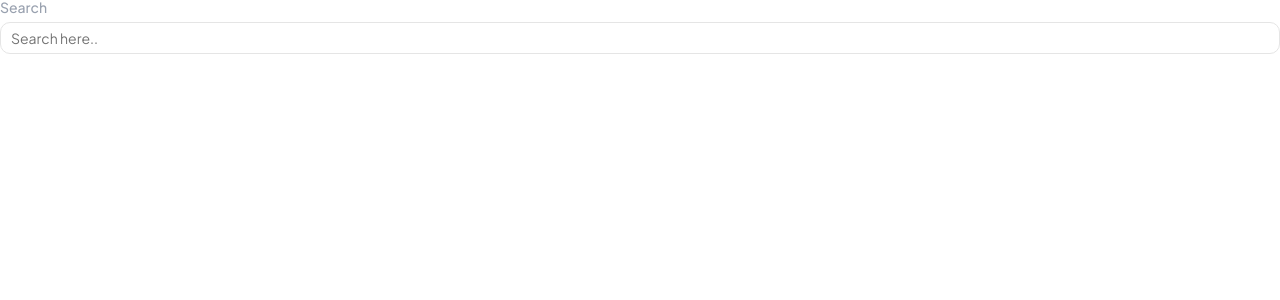
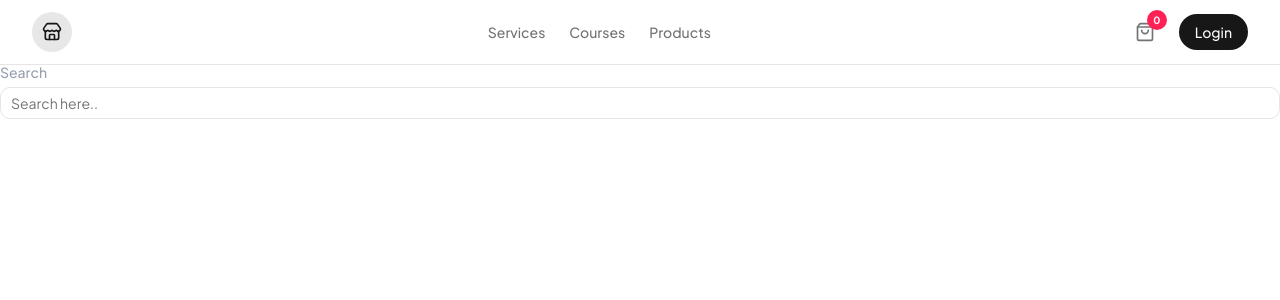
Before and after one commit to Saheel-Mahzz/Ecommerce-Dashboard, a Next.js app: page / in a window 1280 px wide. Shown: the top 300 px of the page. Built offline with nearby package versions, Linux system fonts and the light colour scheme.

Commit message:
feat: implemented a navbar design

```diff
--- a/app/layout.tsx
+++ b/app/layout.tsx
@@ -2,6 +2,7 @@ import type { Metadata } from "next";
 import { Plus_Jakarta_Sans } from "next/font/google";
 import "./globals.css";
 import { Toaster } from "@/components/ui/sonner";
+import { Navbar } from "@/components/navbar";
 
 const fontSans = Plus_Jakarta_Sans({
   subsets: ["latin"],
@@ -24,7 +25,8 @@ export default function RootLayout({
       <body
         className={`${fontSans.className} min-h-full flex flex-col font-sans`}
       >
-        {children}
+        <Navbar />
+        <main className="flex-1">{children}</main>
         <Toaster richColors position="top-center" duration={4000} />
       </body>
     </html>
--- a/components/navbar/index.tsx
+++ b/components/navbar/index.tsx
@@ -1,8 +1,8 @@
 "use client";
 
-import { NavLogo } from "./NavLogo";
-import { NavLinks } from "./NavLinks";
-import { NavUserActions } from "./NavUserActions";
+import { NavUserActions } from "./navActions";
+import { NavLinks } from "./navLinks";
+import { NavLogo } from "./navLogo";
 
 export function Navbar() {
   return (
--- /dev/null
+++ b/components/navbar/navActions.tsx
@@ -0,0 +1,51 @@
+"use client";
+
+import Link from "next/link";
+import { ShoppingBag, User, LogOut } from "lucide-react";
+import { useAuthStore } from "@/stores/useAuthStore";
+import { useCartStore } from "@/stores/useCartStore";
+// Yedi cart store chhaina bhane itemsCount mock variable use garna sakincha
+
+export function NavUserActions() {
+  const { isLoggedIn } = useAuthStore();
+  // Cart items count
+  //   const cartItems = useCartStore((state) => state.items || []);
+  //   const totalCartCount = cartItems.reduce(
+  //     (acc, item) => acc + item.quantity,
+  //     0,
+  //   );
+
+  return (
+    <div className="flex items-center gap-4">
+      {/* Cart Icon with Red Count Badge */}
+      <Link
+        href="/cart"
+        className="relative p-2 text-muted-foreground hover:text-foreground transition-colors"
+      >
+        <ShoppingBag className="w-5 h-5" />
+        <span className="absolute -top-1 -right-1 flex h-5 w-5 items-center justify-center rounded-full bg-rose-500 text-[10px] font-bold text-white">
+          {/* {totalCartCount} */} 0
+        </span>
+      </Link>
+
+      {/* Auth State Switch */}
+      {isLoggedIn ? (
+        <div className="flex items-center gap-2">
+          {/* Avatar Icon */}
+          <div className="w-8 h-8 rounded-full bg-secondary flex items-center justify-center border border-border">
+            <User className="w-4 h-4 text-foreground" />
+          </div>
+
+          {/* Quick Logout Button */}
+        </div>
+      ) : (
+        <Link
+          href="/login"
+          className="text-sm font-medium px-4 py-2 rounded-full bg-primary text-primary-foreground hover:opacity-90 transition-opacity"
+        >
+          Login
+        </Link>
+      )}
+    </div>
+  );
+}
--- /dev/null
+++ b/components/navbar/navLinks.tsx
@@ -0,0 +1,35 @@
+"use client";
+
+import Link from "next/link";
+import { usePathname } from "next/navigation";
+
+const links = [
+  { name: "Services", href: "/services" },
+  { name: "Courses", href: "/courses" },
+  { name: "Products", href: "/products" },
+];
+
+export function NavLinks() {
+  const pathname = usePathname();
+
+  return (
+    <nav className="flex items-center gap-6">
+      {links.map((link) => {
+        const isActive = pathname === link.href;
+        return (
+          <Link
+            key={link.href}
+            href={link.href}
+            className={`text-sm font-medium transition-colors ${
+              isActive
+                ? "text-primary font-semibold"
+                : "text-muted-foreground hover:text-foreground"
+            }`}
+          >
+            {link.name}
+          </Link>
+        );
+      })}
+    </nav>
+  );
+}
--- a/modules/products/api/getProducts.ts
+++ b/modules/products/api/getProducts.ts
@@ -22,6 +22,8 @@ export default async function getProducts(
 
   const res = await fetch(url);
   if (!res.ok) {
+    console.log("res", res);
+    throw new Error(`HTTP error! status: ${res.status}`);
   }
   return res.json();
 }
```
